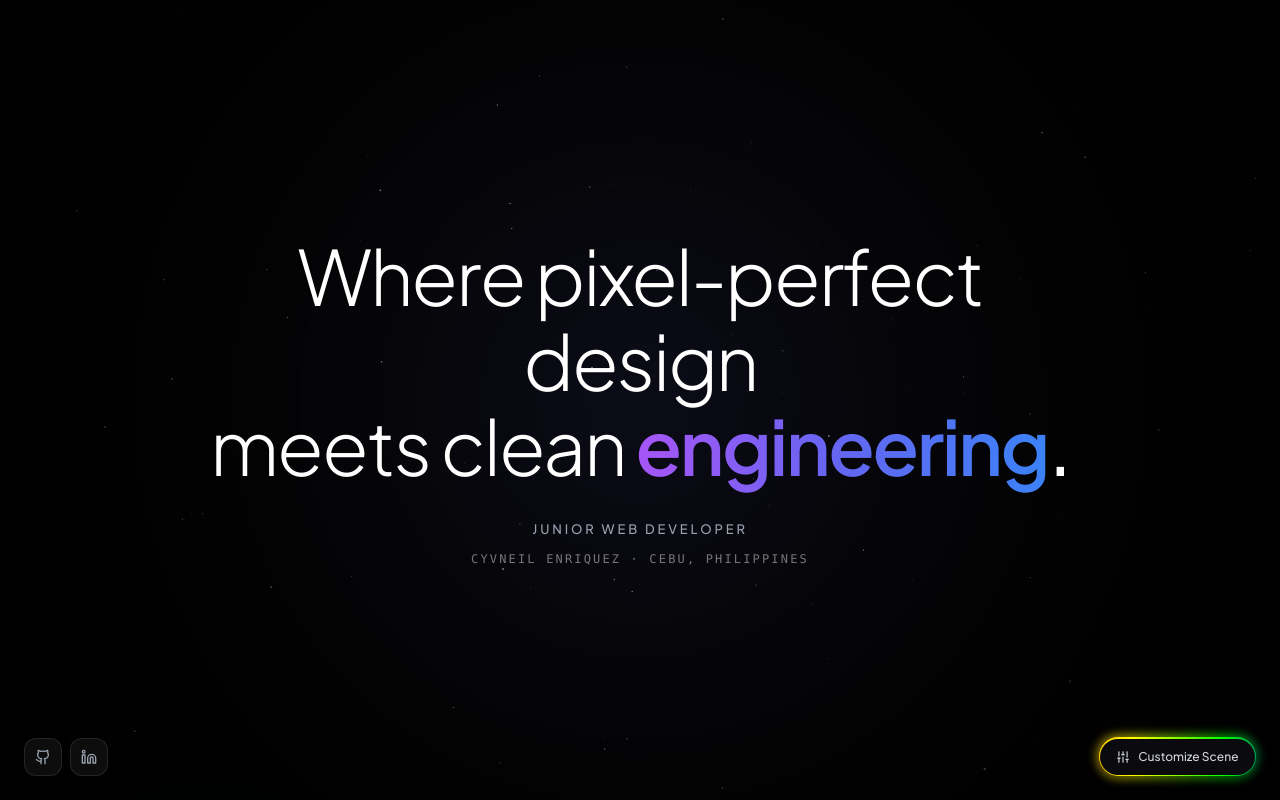
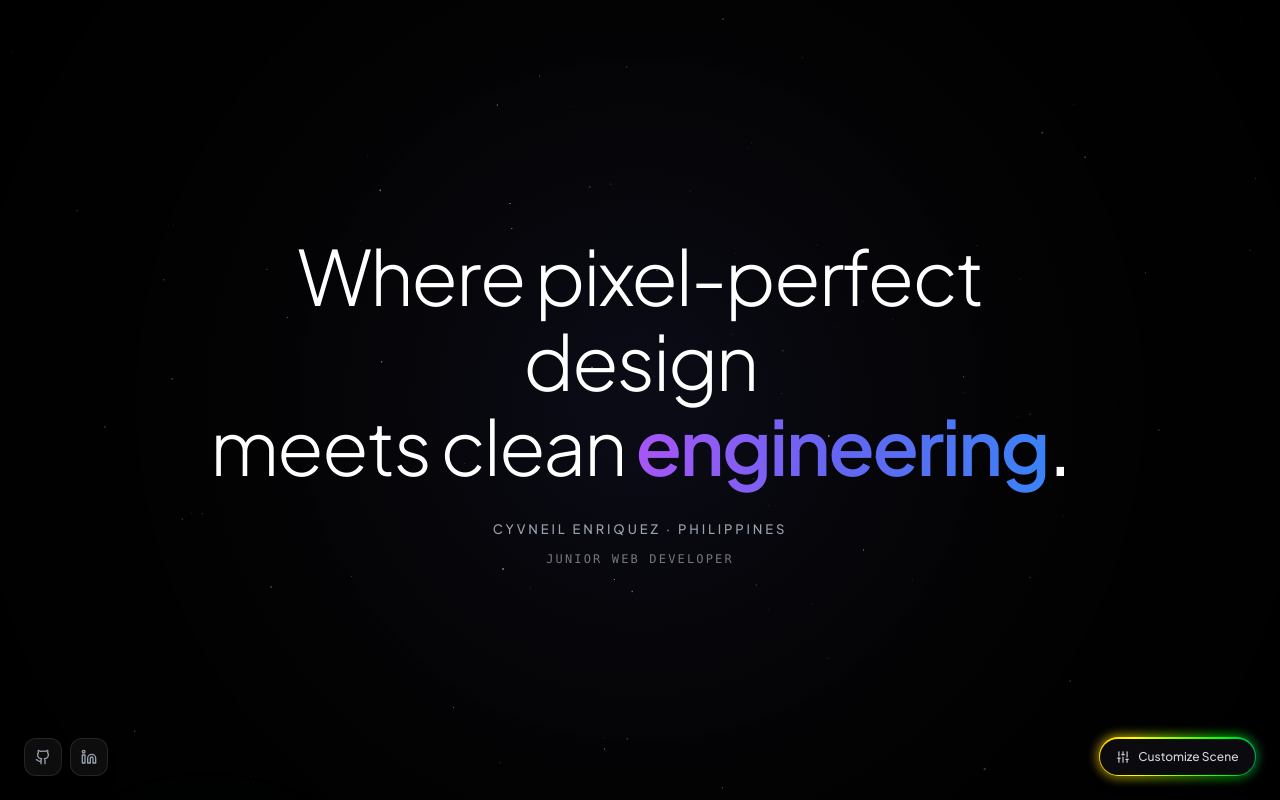
Before and after one commit to Cyv0712/cyvneil-portfolio-final, a React (Vite) app: page / in a window 1280 px wide. Shown: the top 800 px of the page. Built offline with nearby package versions, Linux system fonts and the light colour scheme.

Commit message:
content fix

```diff
--- a/src/App.tsx
+++ b/src/App.tsx
@@ -748,10 +748,10 @@ export default function App() {
             className="mt-6 md:mt-8 flex flex-col items-center justify-center gap-3"
           >
             <span className="text-[11px] md:text-[13px] font-medium tracking-[0.22em] uppercase text-gray-400 font-sans select-none">
-              Junior Web Developer
+              Cyvneil Enriquez · Philippines
             </span>
             <span className="text-[11px] md:text-xs font-mono tracking-[0.18em] uppercase text-white/45">
-              Cyvneil Enriquez · Cebu, Philippines
+              Junior Web Developer
             </span>
           </motion.div>
         </div>
```
